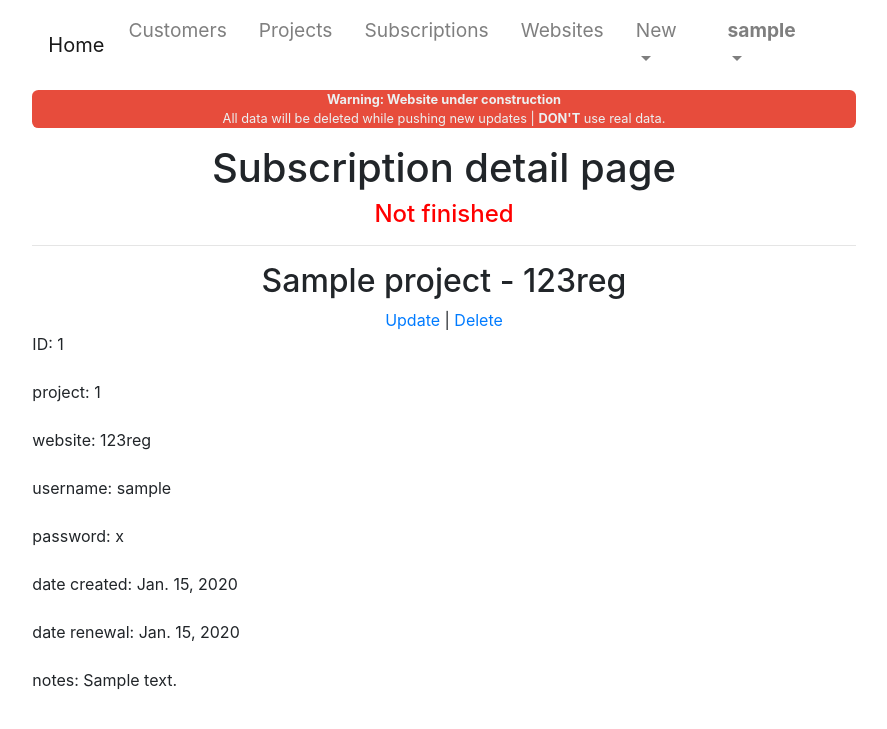
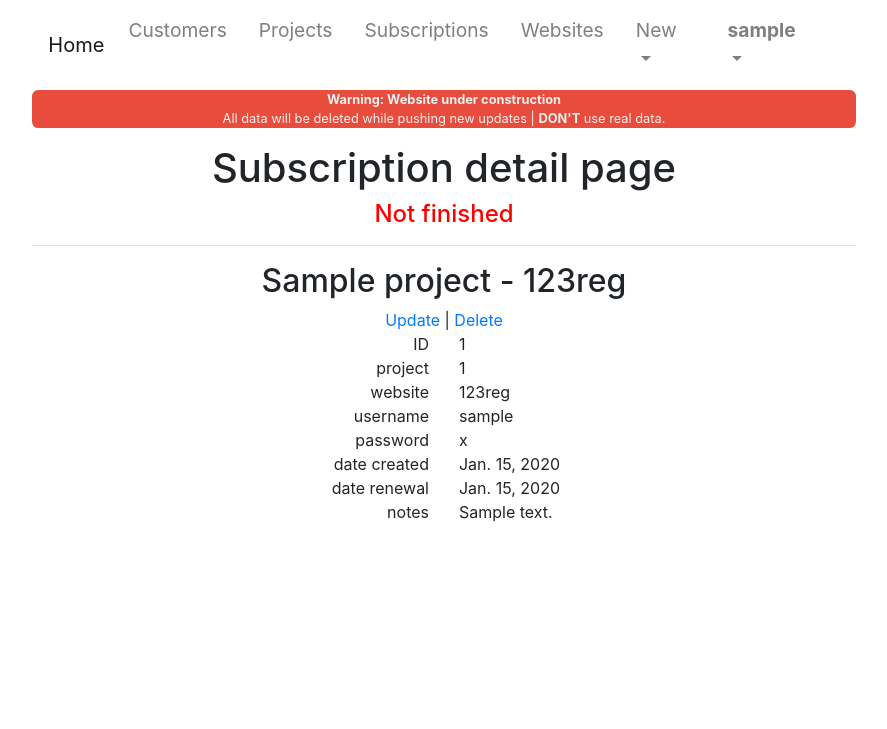
Before and after one commit to ionescuig/freelance-manager, a Django app: page /subscriptions/1/ in a window 1280 px wide. Shown: the top 729 px of the page, without its empty margins (196-1083 px from the left). Run offline with Django 3.2, Linux system fonts and the light colour scheme; a user stored in the database is signed in; tables that the repository leaves empty hold one stand-in row (values such as "Sample post"); some libraries are stand-ins or nearby versions.

Commit message:
tried a better way to display in development

```diff
--- a/src/templates/subscriptions/create.html
+++ b/src/templates/subscriptions/create.html
@@ -18,5 +18,6 @@
             {{ form.as_p }}
             <input type="submit" value="Save">
         </form>
+
     </div>
 {% endblock body %}
--- a/src/templates/subscriptions/detail.html
+++ b/src/templates/subscriptions/detail.html
@@ -18,12 +18,12 @@
         <br>
     </div>
 
-    <div>
+    <div class="col-md-4 offset-md-4">
         {% for label, value in object.get_fields %}
-            <p>
-                <label>{{ label }}:</label>
-                <span>{{ value|default:"-" }}</span>
-            </p>
+            <div class="row">
+                <div class="col-md-6 text-right">{{ label }}</div>
+                <div class="col-md-6">{{ value|default:"-" }}</div>
+            </div>
         {% endfor %}
     </div>
 {% endblock body %}
```
